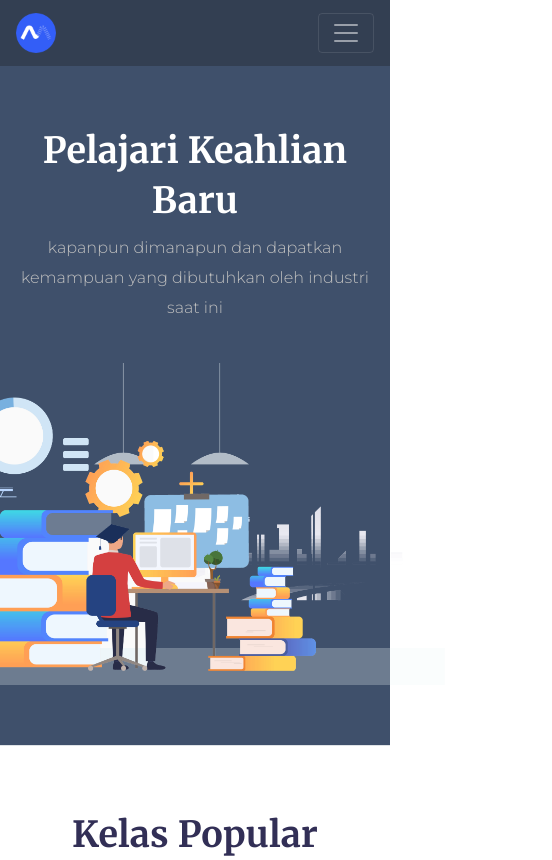
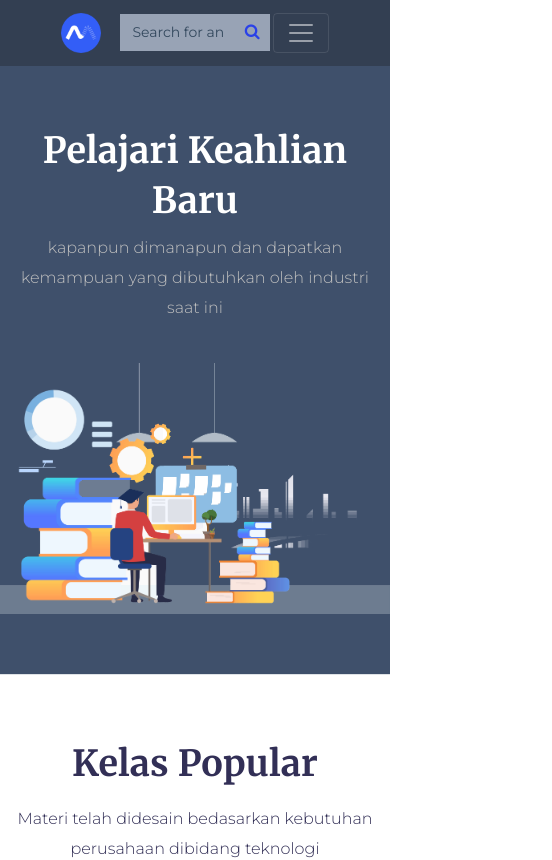
Before and after one commit to danko16/creativehustle-web-client, a React (Create React App) app: page / in a window 390 px wide. Shown: the top 860 px of the page, 552 px wide, since content can reach past the window. Built offline with nearby package versions, Linux system fonts and the light colour scheme; no server answers.

Commit message:
adjust navbar responsive and add search bar

```diff
--- a/src/linding-page/job-opportunity.js
+++ b/src/linding-page/job-opportunity.js
@@ -39,7 +39,7 @@ function JobOpportunity() {
     return jobs.map((value, index) => {
       const expiredDay = (value.exp - Date.now()) / (1000 * 60 * 60 * 24);
       return (
-        <div className="col-3" key={index}>
+        <div className="col-md-6 col-lg-4 col-xl-3" key={index}>
           <div className="job card mb-3">
             <a href="/" className="stretched-link">
               <span className="sr-only">title for screen</span>
@@ -63,7 +63,7 @@ function JobOpportunity() {
   return (
     <section className="py-5 border-top">
       <div className="row justify-content-center">
-        <div className="col-11">
+        <div className="col-10">
           <div className="heading text-center mb-5">
             <h1 className="text-merriweather mb-3 text-indigo-3">Lowongan Pekerjaan</h1>
             <p className="font-weight-light text-indigo-3">
@@ -72,7 +72,7 @@ function JobOpportunity() {
               sesuai dengan bidang dan keinginanmu
             </p>
           </div>
-          <div className="row">{renderJobOpportunity()}</div>
+          <div className="row justify-content-center">{renderJobOpportunity()}</div>
         </div>
       </div>
     </section>
--- a/src/linding-page/popular-class.js
+++ b/src/linding-page/popular-class.js
@@ -70,7 +70,7 @@ const popularClasses = [
 function PopularClass() {
   function renderClass() {
     return popularClasses.map((val, index) => (
-      <div className="col-md-5 col-lg-4 col-xl-3 mb-4" key={index}>
+      <div className="col-md-6 col-lg-4 col-xl-3 mb-4" key={index}>
         <div className="course-card card">
           <a href="/" className="stretched-link">
             <span className="sr-only">title for screen</span>
@@ -116,7 +116,7 @@ function PopularClass() {
         </div>
 
         <div className="row mt-5 justify-content-center">
-          <div className="col col-12 col-lg-11">
+          <div className="col col-10">
             <div className="row justify-content-center">{renderClass()}</div>
           </div>
         </div>
--- a/src/linding-page/testimony.js
+++ b/src/linding-page/testimony.js
@@ -4,7 +4,7 @@ function Testimony() {
   return (
     <section className="py-5 border-top container--light-grey">
       <div className="row justify-content-center">
-        <div className="col-11">
+        <div className="col-10">
           <div className="row mb-5">
             <div className="col-12 text-center">
               <h1 className="text-merriweather text-indigo-3">Testimoni Siswa</h1>
@@ -13,7 +13,7 @@ function Testimony() {
               </p>
             </div>
           </div>
-          <div className="row ">
+          <div className="row justify-content-center">
             <div className="col-md-6 col-lg-4 mb-4">
               <div className="card testimony">
                 <div className="profile">
--- a/src/linding-page/top-categories.js
+++ b/src/linding-page/top-categories.js
@@ -54,7 +54,7 @@ function TopCategories() {
   return (
     <section className="py-5 border-top">
       <div className="row justify-content-center">
-        <div className="col-11">
+        <div className="col-10">
           <div className="row mb-4">
             <div className="col-12 text-center">
               <h1 className="text-merriweather mb-2 text-indigo-3">Kategori Popular</h1>
@@ -64,7 +64,7 @@ function TopCategories() {
             </div>
           </div>
 
-          <div className="row">{renderCategories()}</div>
+          <div className="row justify-content-center">{renderCategories()}</div>
         </div>
       </div>
     </section>
--- a/src/shared/header.css
+++ b/src/shared/header.css
@@ -52,7 +52,7 @@
   image-rendering: -webkit-optimize-contrast;
 }
 
-.user-name{
+.user-name {
   font-weight: 500;
   color: #333;
   padding: 2px 0 0 15px;
@@ -62,7 +62,7 @@
 .header-notifications-dropdown {
   width: 300px;
   border-radius: 4px;
-  box-shadow: 0 2px 12px 0 rgba(0,0,0,.12);
+  box-shadow: 0 2px 12px 0 rgba(0, 0, 0, 0.12);
   background-color: #fff;
   padding: 0;
   position: absolute;
@@ -70,12 +70,11 @@
   right: -6px;
   text-align: left;
   z-index: 100;
-  transform: scale(.95);
+  transform: scale(0.95);
   opacity: 0;
   visibility: hidden;
-  transition: .3s;
+  transition: 0.3s;
   pointer-events: none;
-
 }
 
 .header-notifications {
@@ -89,7 +88,6 @@
   pointer-events: all;
 }
 
-
 .user-menu .header-notifications-dropdown:before {
   right: 23px;
 }
@@ -98,7 +96,7 @@
   display: flex;
 }
 .header-notifications-dropdown:before {
-  content: "";
+  content: '';
   position: absolute;
   right: 43px;
   top: -6px;
@@ -127,7 +125,7 @@ ul.user-menu-small-nav li a {
   padding: 6px 0;
   font-size: 14px;
   color: #666;
-  transition: .3s;
+  transition: 0.3s;
 }
 
 ul.user-menu-small-nav li a:hover {
@@ -138,7 +136,8 @@ ul.user-menu-small-nav li a:hover {
   display: flex;
 }
 
-.status-icon.status-online, .status-online:after {
+.status-icon.status-online,
+.status-online:after {
   background-color: #38b653;
 }
 
@@ -152,10 +151,11 @@ ul.user-menu-small-nav li a:hover {
   font-size: 14px;
 }
 
-
-.notification-avatar:after, .status-icon, .user-avatar:after {
+.notification-avatar:after,
+.status-icon,
+.user-avatar:after {
   position: absolute;
-  content: "";
+  content: '';
   height: 12px;
   width: 12px;
   background-color: silver;
@@ -163,11 +163,12 @@ ul.user-menu-small-nav li a:hover {
   right: 0;
   display: block;
   border: 2px solid #fff;
-  box-shadow: 0 2px 3px rgba(0,0,0,.3);
+  box-shadow: 0 2px 3px rgba(0, 0, 0, 0.3);
   border-radius: 50%;
 }
 
-.status-icon.status-online, .status-online:after {
+.status-icon.status-online,
+.status-online:after {
   background-color: #38b653;
 }
 
@@ -182,10 +183,142 @@ ul.user-menu-small-nav li a:hover {
 }
 
 .header > .header-content p {
-  color: #BFBFBF;
+  color: #bfbfbf;
 }
 
 .img-header {
-  width: 500px;
   padding-bottom: 60px;
+  width: 100%;
+  max-width: 500px;
+  height: auto;
 }
+
+.search-wrapper {
+  flex-basis: 40%;
+  align-self: center;
+}
+
+.input-group input {
+  height: calc(1.5em + 0.85rem + 2px);
+  padding: 0.375rem 0.75rem;
+  background-color: #98a3b5;
+  border-radius: 0px;
+  border: none;
+  outline: none;
+}
+
+.input-group input::placeholder {
+  font-size: 14px;
+  font-weight: 400;
+  color: #34495e;
+}
+
+.input-group input:focus {
+  background-color: #bac2d1;
+  box-shadow: none;
+}
+
+.input-group-btn {
+  display: flex;
+}
+
+.input-group-btn button {
+  color: #2a41e8;
+  background-color: #98a3b5;
+  padding-right: 10px;
+  padding-left: 10px;
+  border: none;
+}
+
+.stretched-link::after {
+  z-index: 0;
+}
+
+.nav-container {
+  display: flex;
+}
+
+.search-wrapper-sm {
+  display: none;
+}
+
+@media only screen and (min-width: 1600px) {
+  .navbar-collapse .left-nav {
+    margin-left: 3rem;
+  }
+}
+
+@media only screen and (max-width: 1240px) {
+  .navbar-nav .nav-divider {
+    display: none;
+  }
+
+  .navbar-collapse .nav-item a.nav-link,
+  .navbar-collapse .nav-item span.nav-link {
+    padding-left: 1rem;
+    padding-right: 1rem;
+  }
+}
+
+@media only screen and (max-width: 991px) {
+  .nav-container {
+    position: relative;
+    display: block;
+  }
+
+  .nav-head {
+    overflow: auto;
+  }
+
+  .search-wrapper {
+    display: none;
+  }
+
+  .nav-container {
+    display: block;
+  }
+
+  .navbar-brand {
+    float: left;
+  }
+
+  .navbar-toggler {
+    float: right;
+    margin-top: 5px;
+  }
+
+  button.navbar-toggler:focus {
+    outline: none;
+  }
+
+  .search-wrapper-sm {
+    position: absolute;
+    display: block;
+    left: 25%;
+    margin-top: 6px;
+    width: 50%;
+  }
+
+  .navbar-collapse .nav-item a.nav-link,
+  .navbar-collapse .nav-item span.nav-link {
+    padding-left: 0px;
+    padding-right: 0px;
+    text-align: center;
+  }
+
+  .navbar-collapse {
+    position: absolute;
+    display: block;
+    background-color: #333f52;
+    margin-top: 7px;
+    padding: 20px;
+    width: calc(100% - 29px);
+    opacity: 0.95;
+    box-shadow: 0 2px 4px 0 rgba(20, 23, 28, 0.15);
+  }
+
+  .navbar-collapse .nav-item {
+    display: block;
+    padding: 5px 0 5px 0;
+  }
+}
--- a/src/shared/header.js
+++ b/src/shared/header.js
@@ -143,11 +143,32 @@ function Header({ children, style, user }) {
     );
   }
 
+  function renderSearchInput() {
+    return (
+      <div className="input-group">
+        <input
+          data-purpose="search-input"
+          name="q"
+          maxLength="200"
+          placeholder="Search for anything"
+          autoComplete="off"
+          className="form-control"
+        />
+        <div className="input-group-btn">
+          <button aria-label="Search for anything" type="submit">
+            <span className="fa fa-search"></span>
+          </button>
+        </div>
+      </div>
+    );
+  }
+
   return (
     <section className="header" style={style}>
       {displayModal.show && <Modal displayModal={displayModal} setDisplayModal={setDisplayModal} />}
-      <nav className="navbar navbar-expand-lg navbar-dark">
-        <div className="container">
+      <nav className="navbar navbar-expand-lg navbar-dark justify-content-center">
+        <div className="col-10 nav-container">
+          <div className="nav-head">
             <Link className="navbar-brand" to="/">
               <img
                 src="assets/logo/logo-bwa.png"
@@ -158,6 +179,7 @@ function Header({ children, style, user }) {
               />
               <span className="sr-only">BuildWith Angga</span>
             </Link>
+            <div className="search-wrapper-sm">{renderSearchInput()}</div>
             <button
               className="navbar-toggler"
               type="button"
@@ -169,10 +191,11 @@ function Header({ children, style, user }) {
             >
               <span className="navbar-toggler-icon"></span>
             </button>
+          </div>
 
-          <div className="collapse navbar-collapse navbar-mobile-bwa" id="navbarSupportedContent">
-            <ul className="navbar-nav ml-auto">
-              <li className="nav-item ">
+          <div className="collapse navbar-collapse" id="navbarSupportedContent">
+            <ul className="navbar-nav">
+              <li className="nav-item left-nav">
                 <NavLink
                   className="nav-link"
                   to="/kelas"
@@ -180,7 +203,7 @@ function Header({ children, style, user }) {
                     color: '#59abe3',
                   }}
                 >
-                  Kelas
+                  Kategori
                 </NavLink>
               </li>
               <li className="nav-item ">
@@ -191,24 +214,16 @@ function Header({ children, style, user }) {
                     color: '#59abe3',
                   }}
                 >
-                  Showcase
+                  Jobs
                 </NavLink>
               </li>
               <li className="nav-item ">
                 <NavLink
-                  className="nav-link "
+                  className="nav-link"
                   to="/talent"
-                  activeStyle={{
-                    color: '#59abe3',
+                  style={{
+                    minWidth: 150,
                   }}
-                >
-                  Talent
-                </NavLink>
-              </li>
-              <li className="nav-item ">
-                <NavLink
-                  className="nav-link "
-                  to="/journey"
                   activeStyle={{
                     color: '#59abe3',
                   }}
@@ -216,6 +231,9 @@ function Header({ children, style, user }) {
                   Alur Belajar
                 </NavLink>
               </li>
+            </ul>
+            <div className="search-wrapper ml-auto mr-auto">{renderSearchInput()}</div>
+            <ul className="navbar-nav">
               <li className="nav-item">
                 <span className="nav-divider"></span>
               </li>
```
Also changed, not shown: src/linding-page/landing-page.css (+22 -8 lines), src/linding-page/register-offer.js (+6 -6 lines), src/shared/footer.js (+8 -8 lines). Lines whose indentation alone changed are shown as unchanged.
